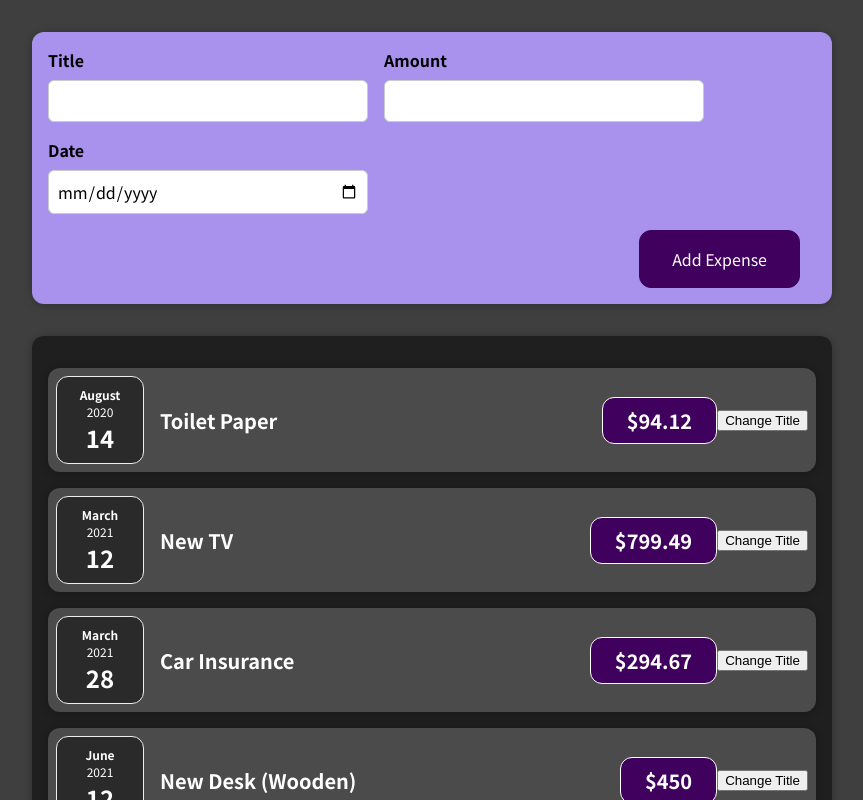
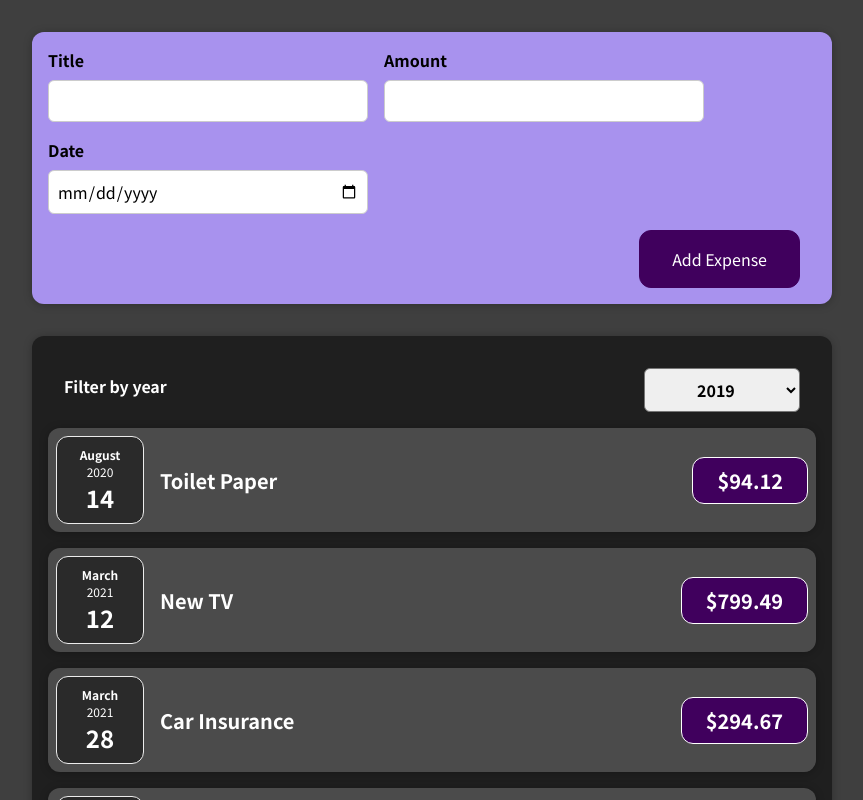
Before and after one commit to vishesh-baj/react-tuts, a React (Create React App) app in the folder react-complete-guide/: page / in a window 1280 px wide. Shown: the top 800 px of the page, without its empty margins (208-1071 px from the left). Built offline with nearby package versions, Linux system fonts and the light colour scheme.

Commit message:
added filter by year

```diff
--- a/react-complete-guide/src/components/Expenses/ExpenseDate.jsx
+++ b/react-complete-guide/src/components/Expenses/ExpenseDate.jsx
@@ -1,4 +1,7 @@
+import React from "react";
+
 import "./ExpenseDate.css";
+
 const ExpenseDate = (props) => {
   const month = props.date.toLocaleString("en-US", { month: "long" });
   const day = props.date.toLocaleString("en-US", { day: "2-digit" });
@@ -12,4 +15,5 @@
     </div>
   );
 };
+
 export default ExpenseDate;
--- /dev/null
+++ b/react-complete-guide/src/components/Expenses/ExpenseFilter.css
@@ -0,0 +1,24 @@
+.expenses-filter {
+  color: white;
+  padding: 0 1rem;
+}
+
+.expenses-filter__control {
+  display: flex;
+  width: 100%;
+  align-items: center;
+  justify-content: space-between;
+  margin: 1rem 0;
+}
+
+.expenses-filter label {
+  font-weight: bold;
+  margin-bottom: 0.5rem;
+}
+
+.expenses-filter select {
+  font: inherit;
+  padding: 0.5rem 3rem;
+  font-weight: bold;
+  border-radius: 6px;
+}
--- /dev/null
+++ b/react-complete-guide/src/components/Expenses/ExpenseFilter.jsx
@@ -0,0 +1,25 @@
+import React from "react";
+
+import "./ExpenseFilter.css";
+
+const ExpensesFilter = (props) => {
+  const dropdownChangeHandler = (event) => {
+    props.onChangeFilter(event.target.value);
+  };
+
+  return (
+    <div className="expenses-filter">
+      <div className="expenses-filter__control">
+        <label>Filter by year</label>
+        <select value={props.selected} onChange={dropdownChangeHandler}>
+          <option value="2022">2022</option>
+          <option value="2021">2021</option>
+          <option value="2020">2020</option>
+          <option value="2019">2019</option>
+        </select>
+      </div>
+    </div>
+  );
+};
+
+export default ExpensesFilter;
--- a/react-complete-guide/src/components/Expenses/ExpenseItem.jsx
+++ b/react-complete-guide/src/components/Expenses/ExpenseItem.jsx
@@ -3,19 +3,13 @@
 import ExpenseDate from "./ExpenseDate";
 import "./ExpenseItem.css";
 const ExpenseItem = (props) => {
-  const [title, setTitle] = useState(props.title);
-  const clickHandler = () => {
-    setTitle("Updated!!!");
-    console.log("Clicked!");
-  };
   return (
     <Card className="expense-item">
       <ExpenseDate date={props.date} />
       <div className="expense-item__description">
-        <h2>{title}</h2>
+        <h2>{props.title}</h2>
         <div className="expense-item__price">${props.amount}</div>
       </div>
-      <button onClick={clickHandler}>Change Title</button>
     </Card>
   );
 };
--- a/react-complete-guide/src/components/Expenses/Expenses.jsx
+++ b/react-complete-guide/src/components/Expenses/Expenses.jsx
@@ -1,9 +1,20 @@
 import "./Expenses.css";
 import ExpenseItem from "./ExpenseItem";
 import Card from "../UI/Card";
+import ExpenseFilter from "./ExpenseFilter";
+import { useState } from "react";
 const Expenses = (props) => {
+  const [filteredYear, setFilteredYear] = useState("2019");
+
+  const filterChangeHandler = (selectedYear) => {
+    setFilteredYear(selectedYear);
+  };
   return (
     <Card className="expenses">
+      <ExpenseFilter
+        selected={filteredYear}
+        onChangeFilter={filterChangeHandler}
+      />
       {props.items.map((expense) => (
         <ExpenseItem
           title={expense.title}
```
